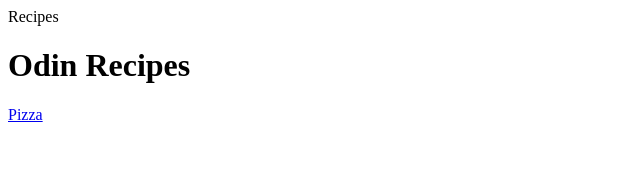
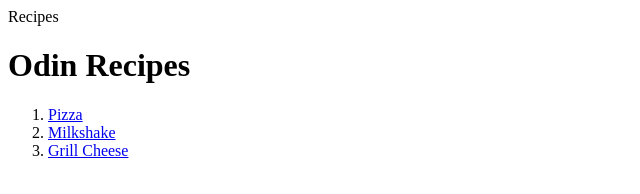
Before and after one commit to itsoriori/odin-recipes, a plain HTML site: page index.html in a window 1280 px wide. Shown: the whole page, without its empty margins (0-640 px from the left). Drawn offline with Linux system fonts and the light colour scheme.

Commit message:
make list

```diff
--- a/index.html
+++ b/index.html
@@ -7,8 +7,11 @@
 
     <body>
         <h1>Odin Recipes</h1>
-        <a href="recipes/Pizza.html">Pizza</a>
-
+        <ol>
+            <li><a href="recipes/Pizza.html">Pizza</a></li>
+            <li><a href="recipes/milkshake.html">Milkshake</a></li>
+            <li><a href="recipes/grillcheese.html">Grill Cheese</a></li>
+        </ol>
     </body>
 
 </html>
```
